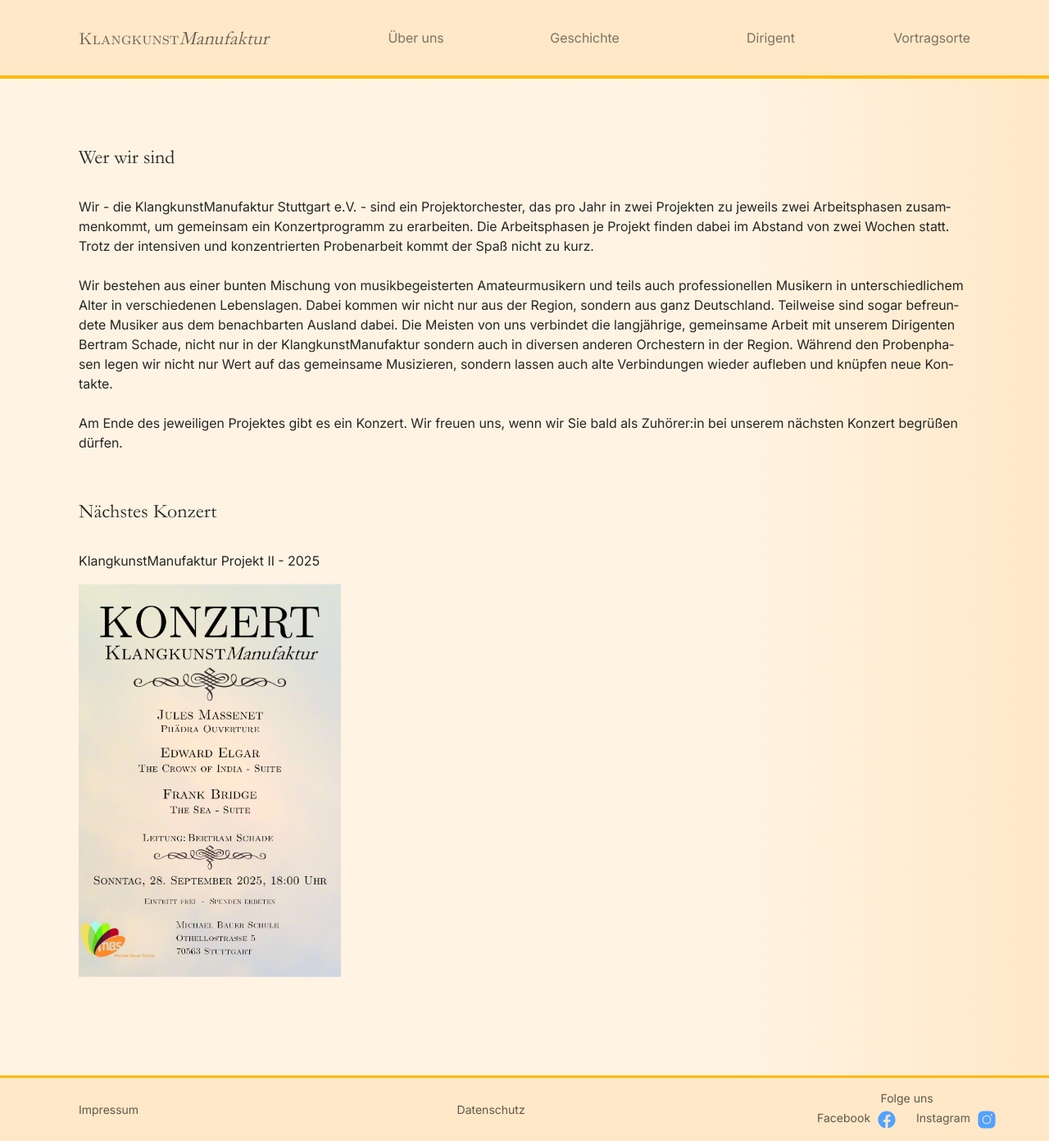
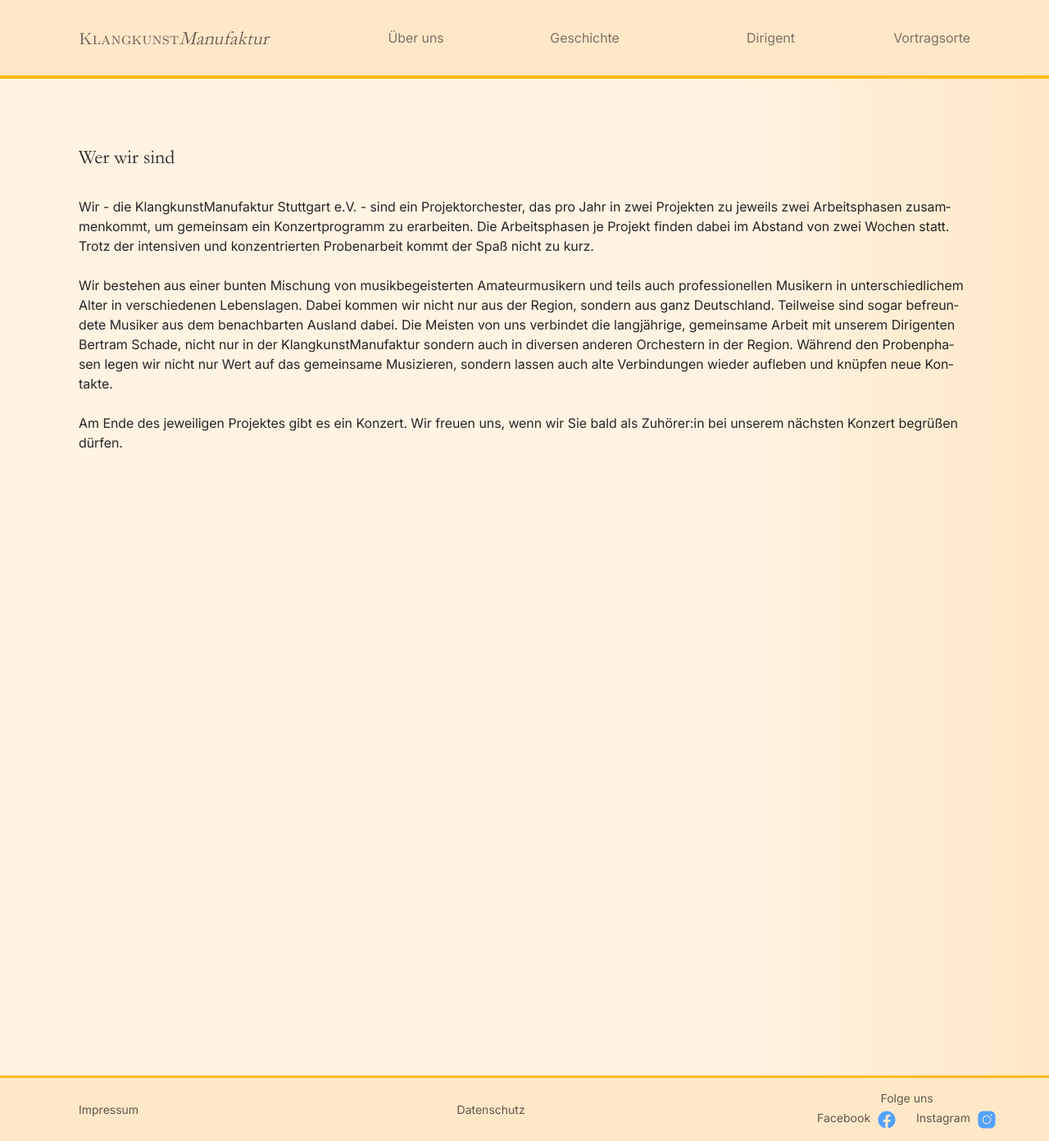
Before and after one commit to FrankWuensch/klangkunst_website_project, a Jekyll site: the page built from index.html, in a window 1280 px wide. Shown: the whole page at 82% size. Built offline with Jekyll 4.4.1, drawn with Linux system fonts in a browser that asks for light colours; part of the change alters nothing that is shown.

```diff
--- a/_config.yml
+++ b/_config.yml
@@ -42,9 +42,11 @@ posters:
     title: KlangkunstManufaktur Projekt II - 2024
   - src: "src/plakate/Klangkunst Plakat 2025-I.png"
     title: KlangkunstManufaktur Projekt I - 2025
-actual_poster:
   - src: "src/plakate/Klangkunst Plakat 2025-II.png"
     title: KlangkunstManufaktur Projekt II - 2025
+# actual_poster:
+#  - src: ""
+#    title:
 footer_elements:
   - name: Impressum
     link: "impressum.html"
```
